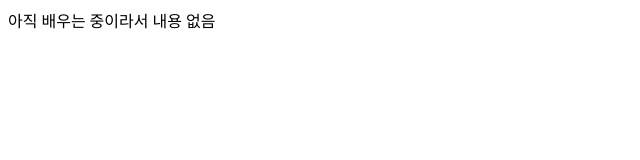
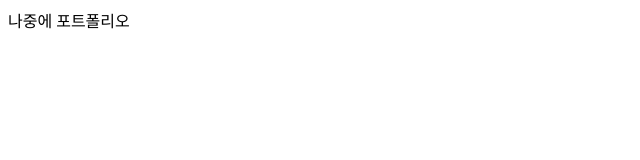
Before and after one commit to mosiggaengi/mosiggaengi.github.io, a plain HTML site: page index.html in a window 1280 px wide. Shown: the whole page, without its empty margins (0-640 px from the left). Drawn offline with Linux system fonts and the light colour scheme.

Commit message:
Update index.html

```diff
--- a/index.html
+++ b/index.html
@@ -7,6 +7,6 @@
     <title>학원에서 배우는 것</title>
 </head>
 <body>
-    <div>아직 배우는 중이라서 내용 없음</div>
+    나중에 포트폴리오
 </body>
 </html>
```
